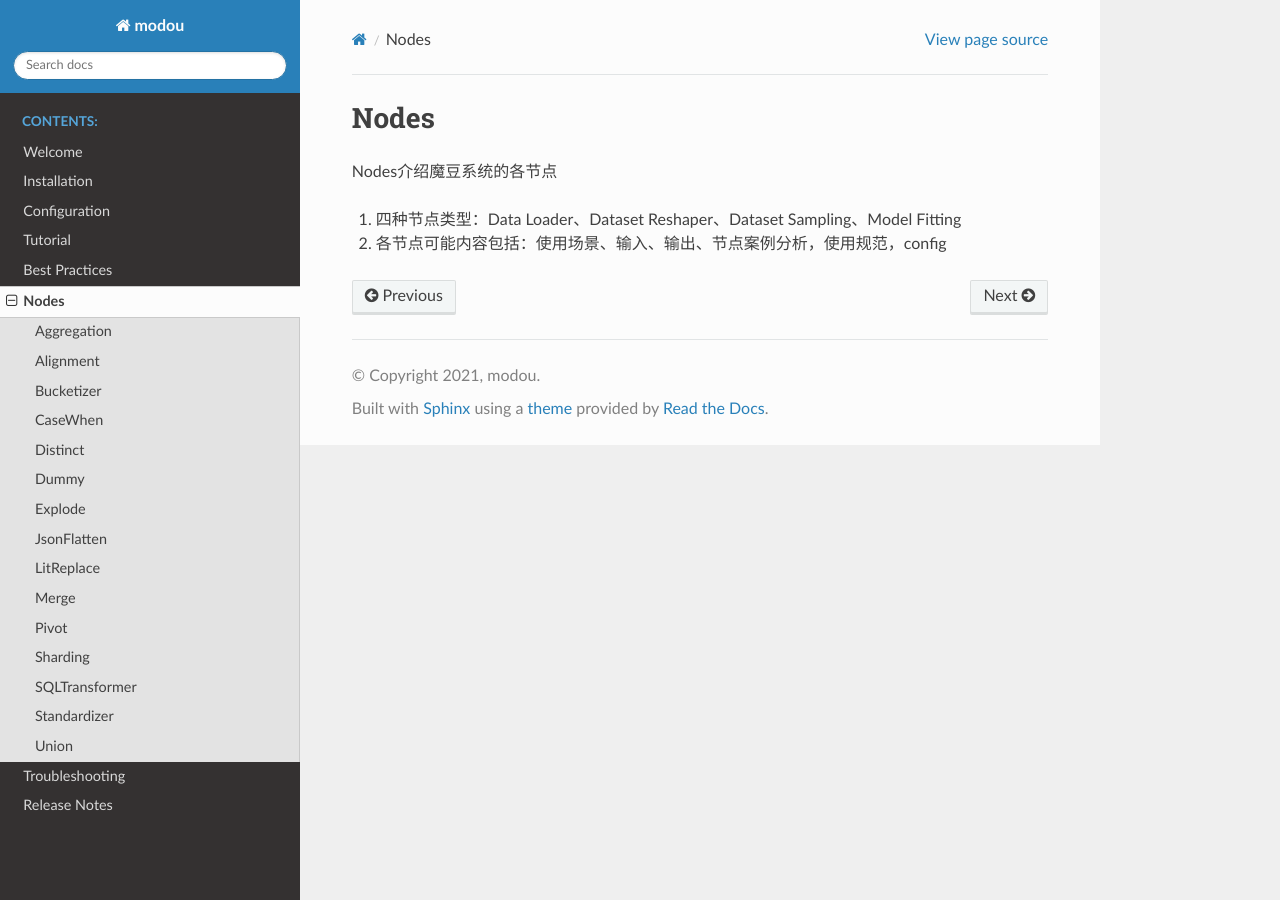
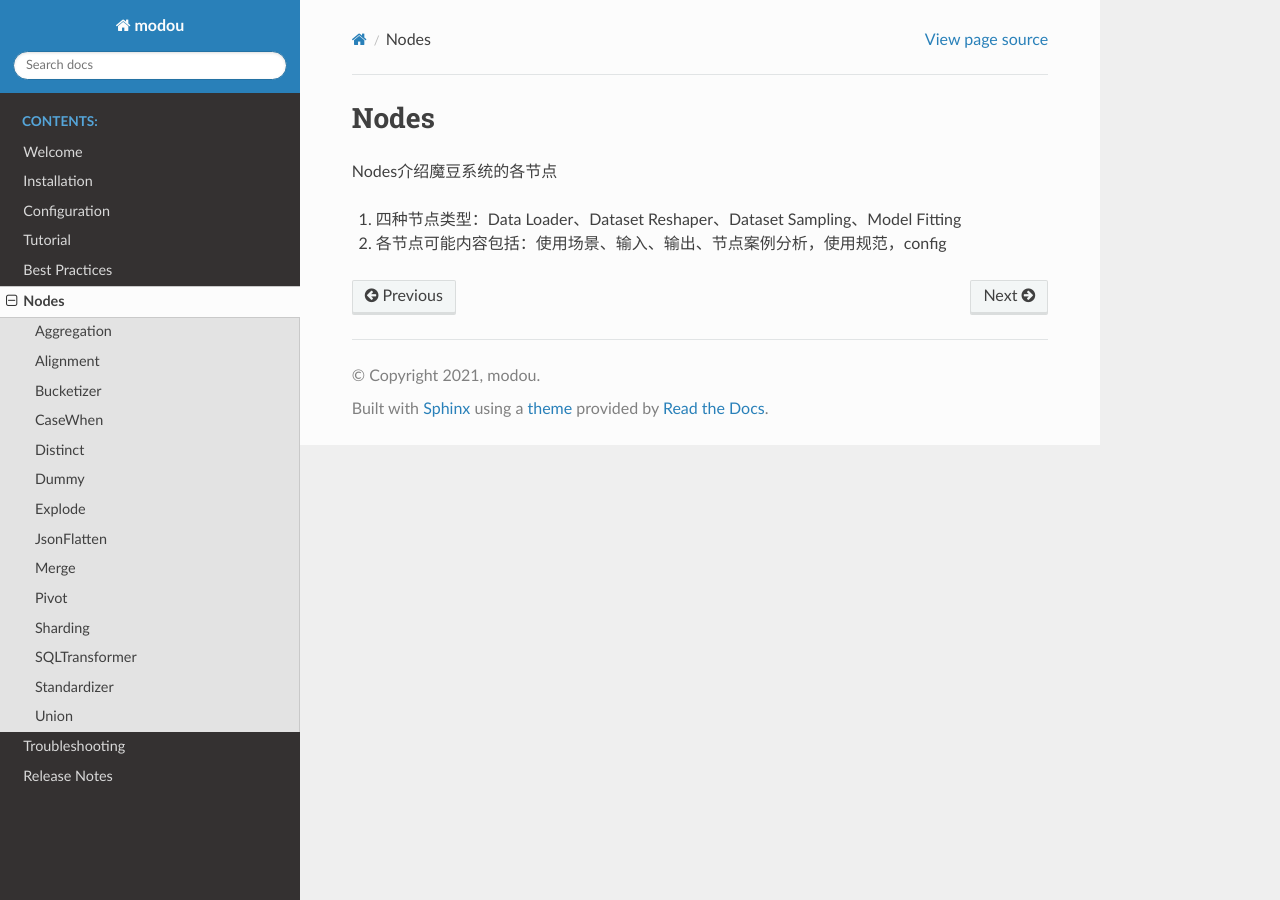
Before and after one commit to gomodou/magicbean-docs, a Sphinx documentation site: the page built from source/nodes/index.rst, in a window 1280 px wide. Built offline with Sphinx 7.4.7 and the Read the Docs theme 2.0.0, drawn with Linux system fonts in a browser that asks for light colours.

Commit message:
delete: remove LitReplace docs

```diff
--- a/source/nodes/LitReplace.rst
+++ /dev/null
@@ -1,2 +0,0 @@
-LitReplace
-===========
--- a/source/nodes/index.rst
+++ b/source/nodes/index.rst
@@ -18,7 +18,6 @@ Nodes介绍魔豆系统的各节点
    /nodes/Dummy
    /nodes/Explode
    /nodes/JsonFlatten
-   /nodes/LitReplace
    /nodes/Merge
    /nodes/Pivot
    /nodes/Sharding
```
